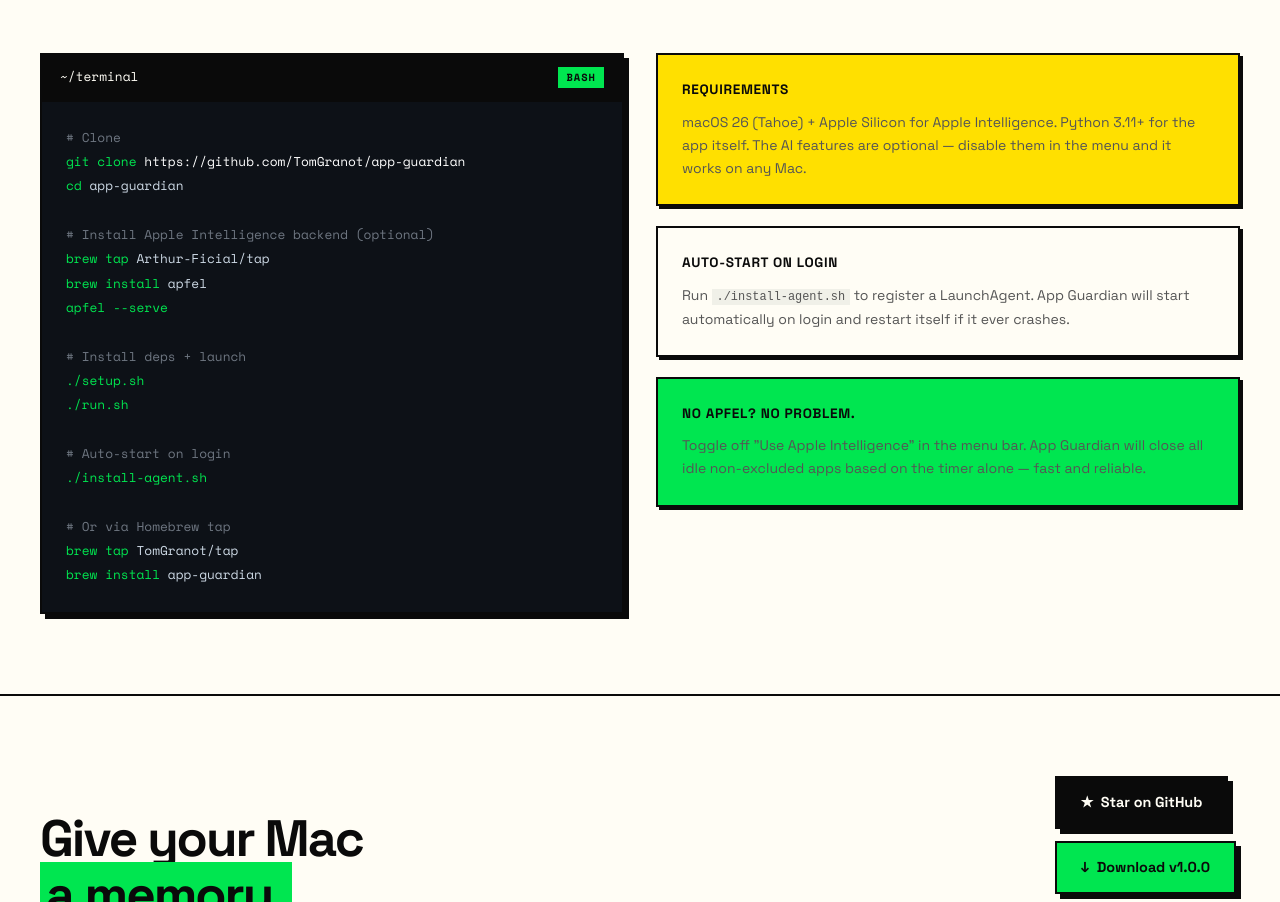
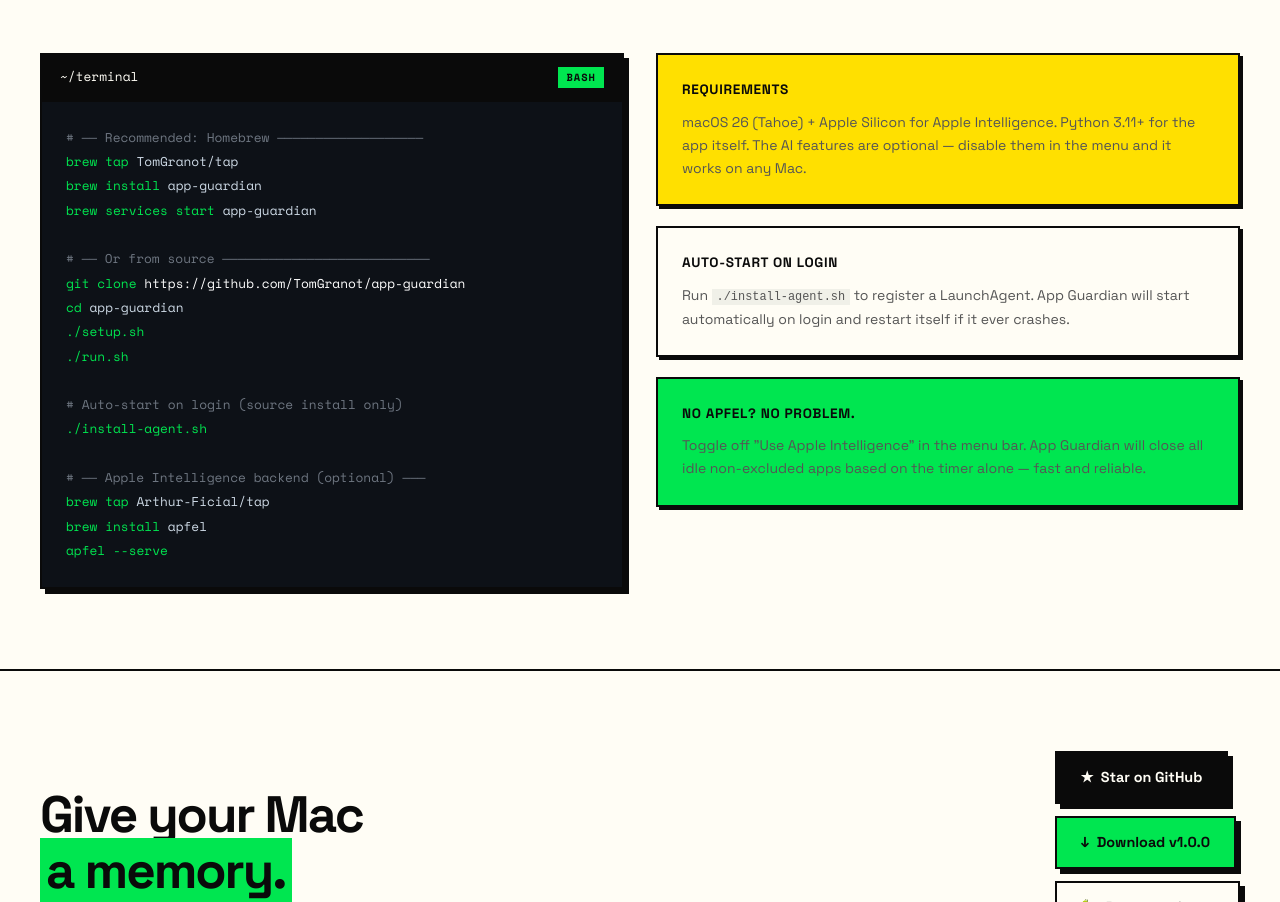
Before and after one commit to TomGranot/app-guardian, a plain HTML site: page docs/index.html in a window 1280 px wide. Shown: the part 2758-3660 px from the top of the page. Drawn offline with nearby package versions, Linux system fonts and the light colour scheme.

Commit message:
Promote Homebrew tap as primary install method on landing page

```diff
--- a/docs/index.html
+++ b/docs/index.html
@@ -705,25 +705,24 @@
         <span>~/terminal</span>
         <span class="lang-badge">bash</span>
       </div>
-      <pre><span class="c"># Clone</span>
+      <pre><span class="c"># ── Recommended: Homebrew ───────────────────</span>
+<span class="g">brew tap</span> TomGranot/tap
+<span class="g">brew install</span> app-guardian
+<span class="g">brew services start</span> app-guardian
+
+<span class="c"># ── Or from source ───────────────────────────</span>
 <span class="g">git clone</span> <span class="w">https://github.com/TomGranot/app-guardian</span>
 <span class="g">cd</span> app-guardian
-
-<span class="c"># Install Apple Intelligence backend (optional)</span>
-<span class="g">brew tap</span> Arthur-Ficial/tap
-<span class="g">brew install</span> apfel
-<span class="g">apfel --serve</span>
-
-<span class="c"># Install deps + launch</span>
 <span class="g">./setup.sh</span>
 <span class="g">./run.sh</span>
 
-<span class="c"># Auto-start on login</span>
+<span class="c"># Auto-start on login (source install only)</span>
 <span class="g">./install-agent.sh</span>
 
-<span class="c"># Or via Homebrew tap</span>
-<span class="g">brew tap</span> TomGranot/tap
-<span class="g">brew install</span> app-guardian</pre>
+<span class="c"># ── Apple Intelligence backend (optional) ───</span>
+<span class="g">brew tap</span> Arthur-Ficial/tap
+<span class="g">brew install</span> apfel
+<span class="g">apfel --serve</span></pre>
     </div>
     <div class="install-right">
       <div class="install-note yellow">
```
